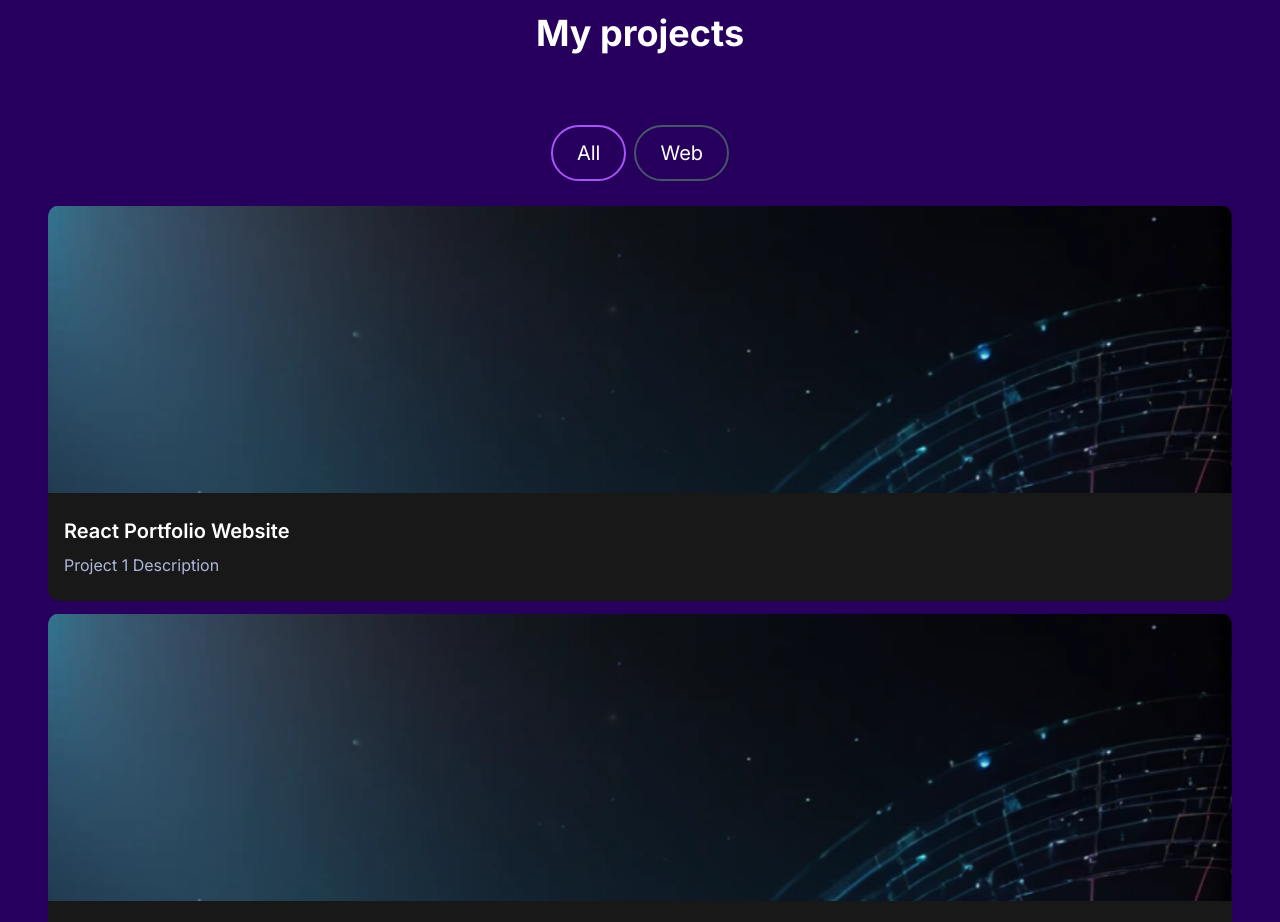
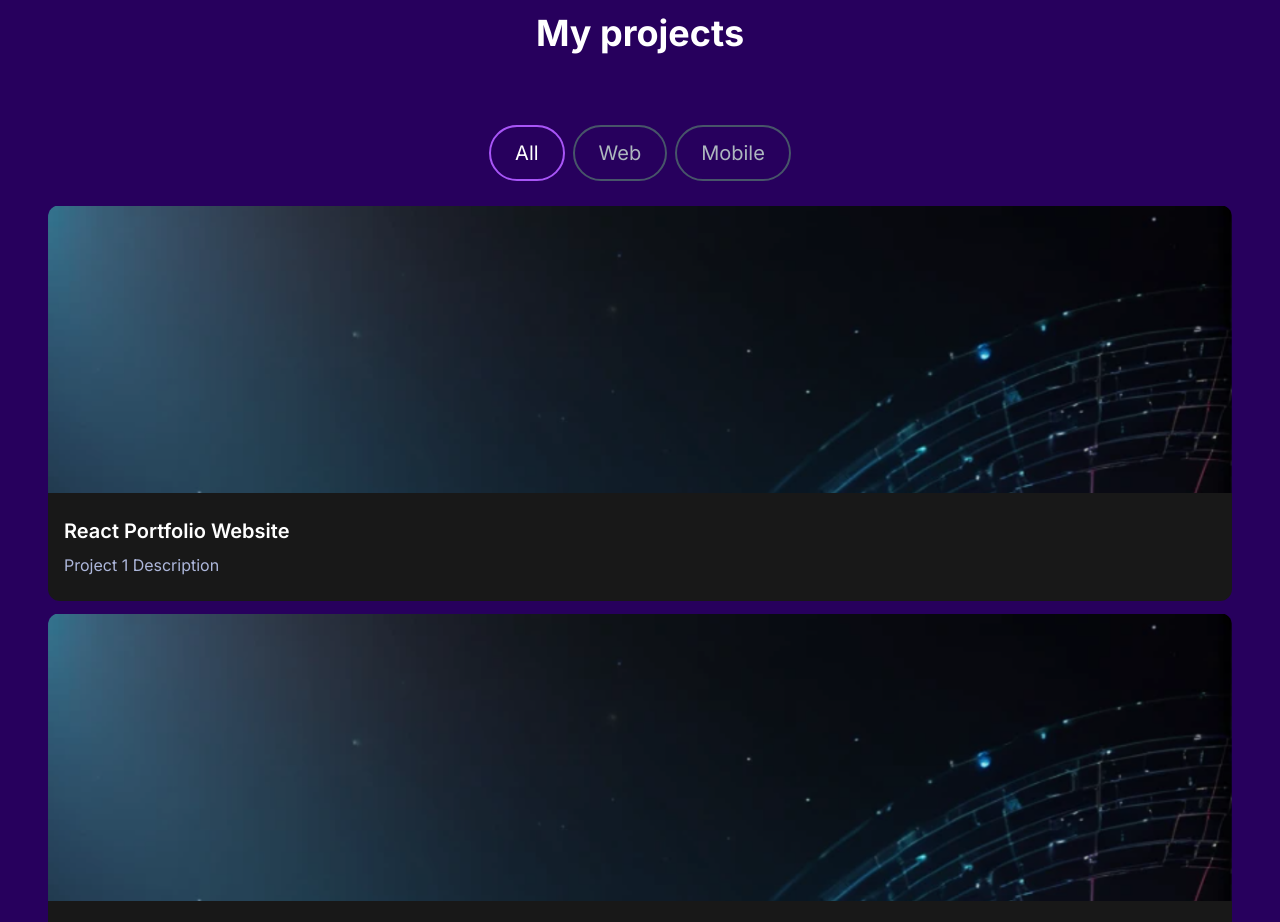
Before and after one commit to DavidAdam1323/my_portfolio_project, a Next.js app: page / in a window 1280 px wide. Shown: the part 1240-2162 px from the top of the page. Built offline with nearby package versions, Linux system fonts and the light colour scheme.

Commit message:
Created a new state that tracks which filter will be selected on and by default it is going to have  ‘All’ as a selection

```diff
--- a/src/app/components/ProjectTag.jsx
+++ b/src/app/components/ProjectTag.jsx
@@ -2,13 +2,13 @@ import React from "react";
 
 const ProjectTag = ({ name, onClick, isSelected }) => {
   const buttonStyles = isSelected
-    ? "text-white bg-purple-500"
+    ? "text-white border-purple-500"
     : "text-[#ADB7BE] border-slate-600 hover:border-white";
   return (
     <div>
       <button
-        className={`${buttonStyles}rounded-full border-2 px-6 py-3 text-xl cursor-pointer`}
-        onClick={onClick}
+        className={`${buttonStyles} rounded-full border-2 px-6 py-3 text-xl cursor-pointer`}
+        onClick={() => onClick(name)}
       >
         {name}
       </button>
--- a/src/app/components/ProjectsSection.jsx
+++ b/src/app/components/ProjectsSection.jsx
@@ -43,18 +43,33 @@ const projectsData = [
 ];
 
 const ProjectsSection = () => {
+  const [tag, setTag] = useState("All");
+
+  const handleTagChange = (newTag) => {
+    setTag(newTag);
+  };
+
   return (
     <>
       <h2 className="text-center text-4xl font-bold text-white mt-4 mb-8 md:mb-12">
         My projects
       </h2>
       <div className="text-white flex flex-row justify-center items-center gap-2 py-6">
-        <button className="rounded-full border-2 border-purple-500 px-6 py-3 text-xl cursor-pointer">
-          All
-        </button>
-        <button className="rounded-full border-2 border-slate-600 hover:border-white px-6 py-3 text-xl cursor-pointer">
-          Web
-        </button>
+        <ProjectTag
+          onClick={handleTagChange}
+          name="All"
+          isSelected={tag === "All"}
+        />
+        <ProjectTag
+          onClick={handleTagChange}
+          name="Web"
+          isSelected={tag === "Web"}
+        />
+        <ProjectTag
+          onClick={handleTagChange}
+          name="Mobile"
+          isSelected={tag === "Mobile"}
+        />
       </div>
       <div>
         {projectsData.map((project) => (
```
